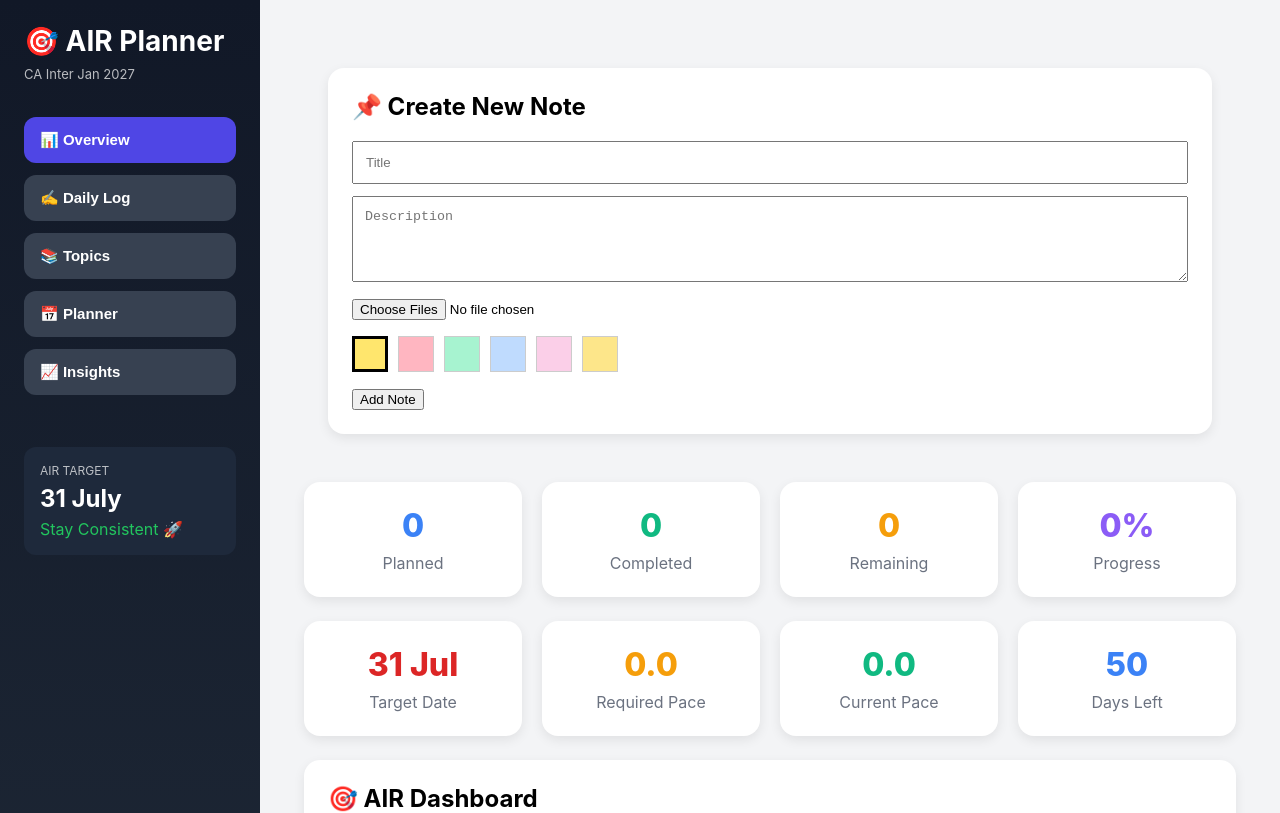
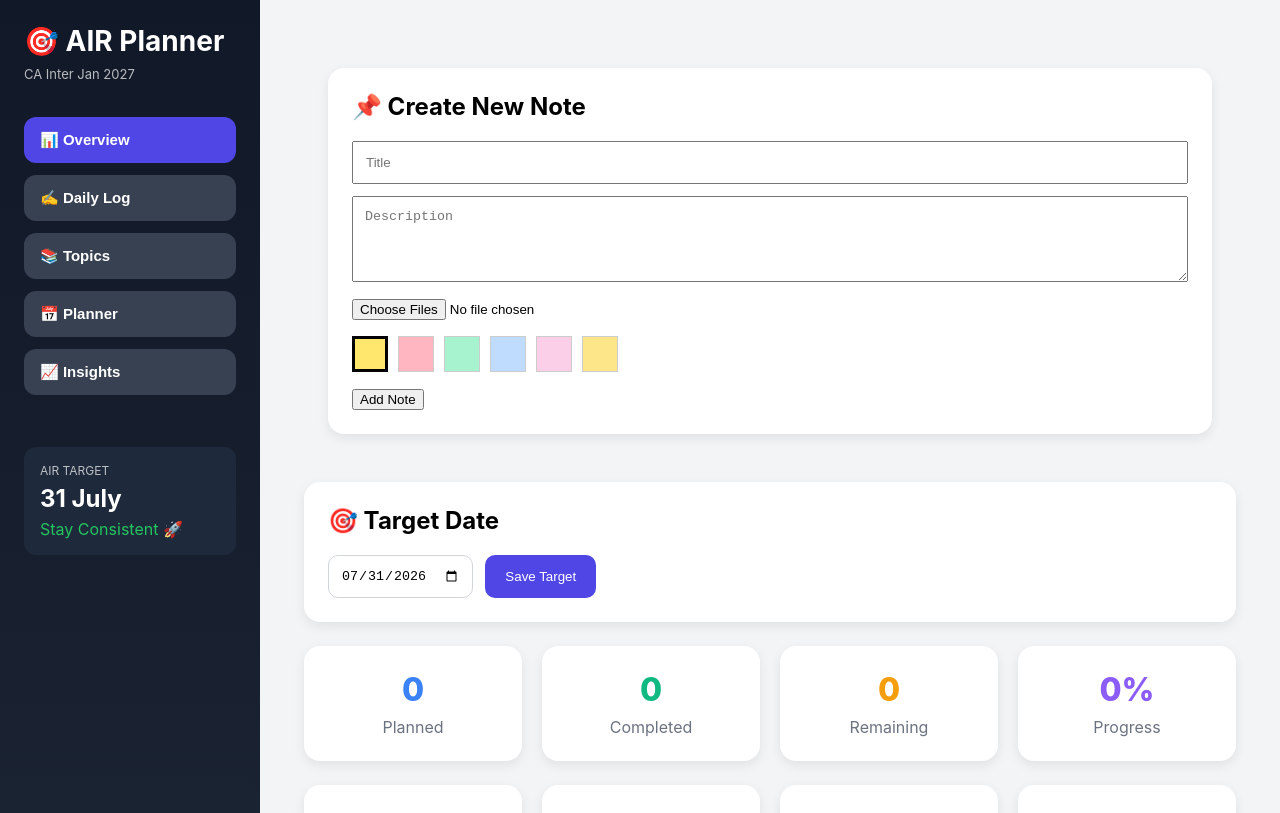
Before and after one commit to unnati3444-cell/ca-inter-planner, a React (Vite) app in the folder new planner/: page / in a window 1280 px wide. Shown: the top 813 px of the page. Built offline with nearby package versions, Linux system fonts and the light colour scheme.

Commit message:
Added editable target date

```diff
--- a/new planner/src/components/Overview.jsx
+++ b/new planner/src/components/Overview.jsx
@@ -7,6 +7,13 @@ export default function Overview() {
 
   const [logs, setLogs] =
     useState([]);
+
+  const [targetDateValue, setTargetDateValue] =
+    useState(
+      localStorage.getItem(
+        "targetDate"
+      ) || "2026-07-31"
+    );
 
   useEffect(() => {
     const savedSubjects =
@@ -89,7 +96,7 @@ export default function Overview() {
 
   const targetDate =
     new Date(
-      "2026-07-31"
+      targetDateValue
     );
 
   const today = new Date();
@@ -179,6 +186,16 @@ export default function Overview() {
     }
   }
 
+  const saveTargetDate =
+    () => {
+      localStorage.setItem(
+        "targetDate",
+        targetDateValue
+      );
+
+      window.location.reload();
+    };
+
   return (
     <div
       style={{
@@ -186,6 +203,71 @@ export default function Overview() {
       }}
     >
       <NotesBoard />
+
+      <div
+        style={{
+          background: "white",
+          borderRadius: 16,
+          padding: 24,
+          marginBottom: 24,
+          boxShadow:
+            "0 4px 12px rgba(0,0,0,.08)",
+        }}
+      >
+        <h2
+          style={{
+            color: "#000",
+            marginTop: 0,
+          }}
+        >
+          🎯 Target Date
+        </h2>
+
+        <div
+          style={{
+            display: "flex",
+            gap: 12,
+            marginTop: 16,
+          }}
+        >
+          <input
+            type="date"
+            value={
+              targetDateValue
+            }
+            onChange={(e) =>
+              setTargetDateValue(
+                e.target.value
+              )
+            }
+            style={{
+              padding: 12,
+              border:
+                "1px solid #d1d5db",
+              borderRadius: 10,
+            }}
+          />
+
+          <button
+            onClick={
+              saveTargetDate
+            }
+            style={{
+              background:
+                "#4f46e5",
+              color: "white",
+              border: "none",
+              padding:
+                "12px 20px",
+              borderRadius: 10,
+              cursor:
+                "pointer",
+            }}
+          >
+            Save Target
+          </button>
+        </div>
+      </div>
 
       <div
         style={{
@@ -232,7 +314,15 @@ export default function Overview() {
       >
         <StatCard
           title="Target Date"
-          value="31 Jul"
+          value={new Date(
+            targetDateValue
+          ).toLocaleDateString(
+            "en-GB",
+            {
+              day: "2-digit",
+              month: "short",
+            }
+          )}
           color="#dc2626"
         />
 
@@ -378,8 +468,9 @@ export default function Overview() {
           }}
         >
           {totalCompleted} /{" "}
-          {totalPlanned} lectures
-          completed
+          {totalPlanned}
+          {" "}
+          lectures completed
         </div>
       </div>
     </div>
```
